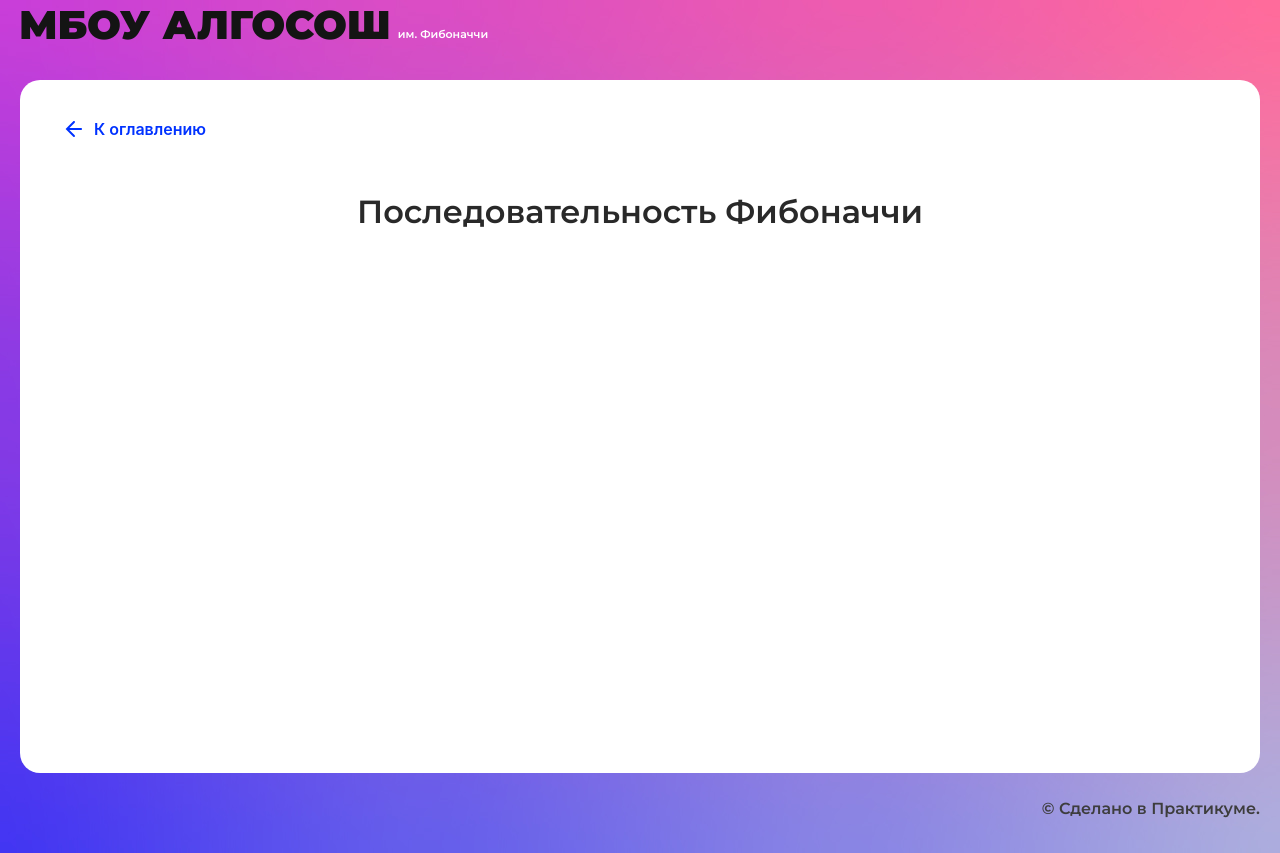
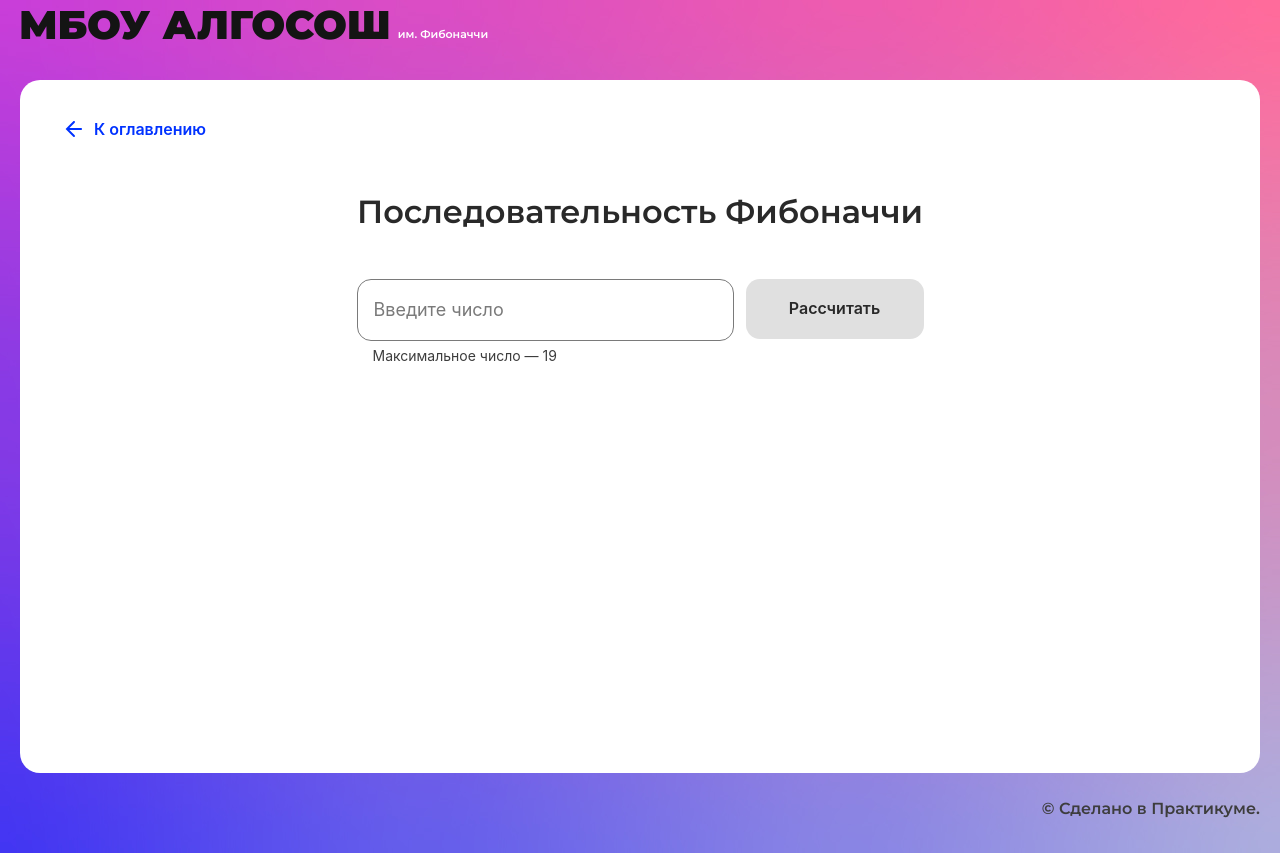
Before and after one commit to BobrikAU/algososh, a React (Create React App) app: page /fibonacci in a window 1280 px wide. Built offline with nearby package versions, Linux system fonts and the light colour scheme.

Commit message:
feature: made Fibonacci

```diff
--- /dev/null
+++ b/src/components/fibonacci-page/fibonacci-page.module.css
@@ -0,0 +1,36 @@
+.elementsContainer{
+  display: flex;
+  flex-direction: row;
+  justify-content: center;
+}
+
+.input{
+  max-width: 377px;
+  margin-right: 12px;
+}
+
+.numberContainer{
+  display: flex;
+  width: fit-content;
+  max-width: 944px;
+  flex-direction: row;
+  flex-flow: wrap;
+  margin: 46px auto 0;
+}
+
+.button{
+  width: 178px;
+}
+
+.circle{
+  margin-right: 16px;
+  margin-bottom: 78px;
+}
+
+.circle:nth-child(10n){
+  margin-right: 0;
+}
+
+.circle:last-child{
+  margin-right: 0;
+}
--- a/src/components/fibonacci-page/fibonacci-page.tsx
+++ b/src/components/fibonacci-page/fibonacci-page.tsx
@@ -1,10 +1,120 @@
-import React from "react";
+import React, { useRef, useEffect, useState } from "react";
 import { SolutionLayout } from "../ui/solution-layout/solution-layout";
+import styles from './fibonacci-page.module.css';
+import { Input } from '../ui/input/input';
+import { Button } from '../ui/button/button';
+import { Circle } from "../ui/circle/circle";
+import { nanoid } from "nanoid";
+import { SHORT_DELAY_IN_MS } from '../../constants/delays';
+
+interface IFibo {
+  value: number;
+  index: number;
+  uuid: string;
+}
 
 export const FibonacciPage: React.FC = () => {
+
+  // массив данных об элементах с числами Фибоначчи
+  const [ arrayFibo, setArrayFibo ] = useState<IFibo[]>([]);
+  // значение поля input
+  const [ quantity, setQuantity ] = useState<number | null>(null);
+  // состояние развертывания массива JSX-элементов с числами Фибоначчи
+  const [ isFiboMading, setIsFiboMading ] = useState<boolean>(false);
+  // состояние валидности поля input
+  const [ isInputValid, setIsInputValid ] = useState<boolean>(false);
+
+
+  // поиск поля input в DOM
+  const input: React.MutableRefObject<HTMLInputElement | null> = useRef(null);
+  useEffect(() => {
+    input.current = document.querySelector('.input-in-container > .text_type_input');
+  }, []);
+  const getIsInputValid = () => {
+    const stateInput = input && input.current ? input.current.validity.valid : false;
+    setIsInputValid(stateInput);
+  };
+
+  // формирование массива данных об элементах с числами Фибоначчи
+  useEffect(() => {
+    if (quantity !== null) {
+      setIsFiboMading(true);
+      const getFibonacciNumbers = (quantity: number): void => {
+        let array: IFibo[] = [];
+        let beforPrev: number = 0, prev: number = 0;
+        if (quantity !== null) {
+          for (let i = 0; i <= quantity; i++) {
+            if (i === 0) {
+              beforPrev = 1;
+            }
+            const curr = beforPrev + prev;
+            array.push(
+              {
+                value: curr,
+                index: i,
+                uuid: nanoid(),
+              }
+            );
+            beforPrev = prev;
+            prev = curr
+          }
+        }
+        setArrayFibo(array);
+      }
+
+      let i = 0;
+      setTimeout(() => {
+        (function showArrayFiboIncrementally() {
+          getFibonacciNumbers(i);
+          if (i < quantity) {
+            setTimeout(showArrayFiboIncrementally, SHORT_DELAY_IN_MS);
+          } else {
+            setIsFiboMading(false);
+          }
+          i++;
+        })();
+      }, SHORT_DELAY_IN_MS)
+    }
+  }, [quantity]);
+
+  // получение значения из поля input
+  const setNumber = () => {
+    input.current !== null && setQuantity(Number(input.current.value));
+  };
+
+  // формирование массива JSX-элементов с числами Фибоначчи
+  const elementsFibo = arrayFibo.length === 0 ? null : arrayFibo.map( item => {
+    return (<Circle
+      letter={String(item.value)}
+      index={item.index}
+      key={item.uuid}
+      extraClass={styles.circle}
+    />)
+  });
+
   return (
     <SolutionLayout title="Последовательность Фибоначчи">
-
+    <div className={styles.elementsContainer}>
+      <Input
+        placeholder="Введите число"
+        max={19}
+        type='number'
+        isLimitText={true}
+        extraClass={`${styles.input} input-in-container`}
+        disabled={isFiboMading}
+        onChange={getIsInputValid}
+      />
+      <Button
+        text='Рассчитать'
+        onClick={setNumber}
+        extraClass={styles.button}
+        isLoader={isFiboMading}
+        disabled={isFiboMading || !isInputValid}
+      />
+    </div>
+    <div className={styles.numberContainer}>
+      {elementsFibo && elementsFibo}
+    </div>
     </SolutionLayout>
   );
 };
```
